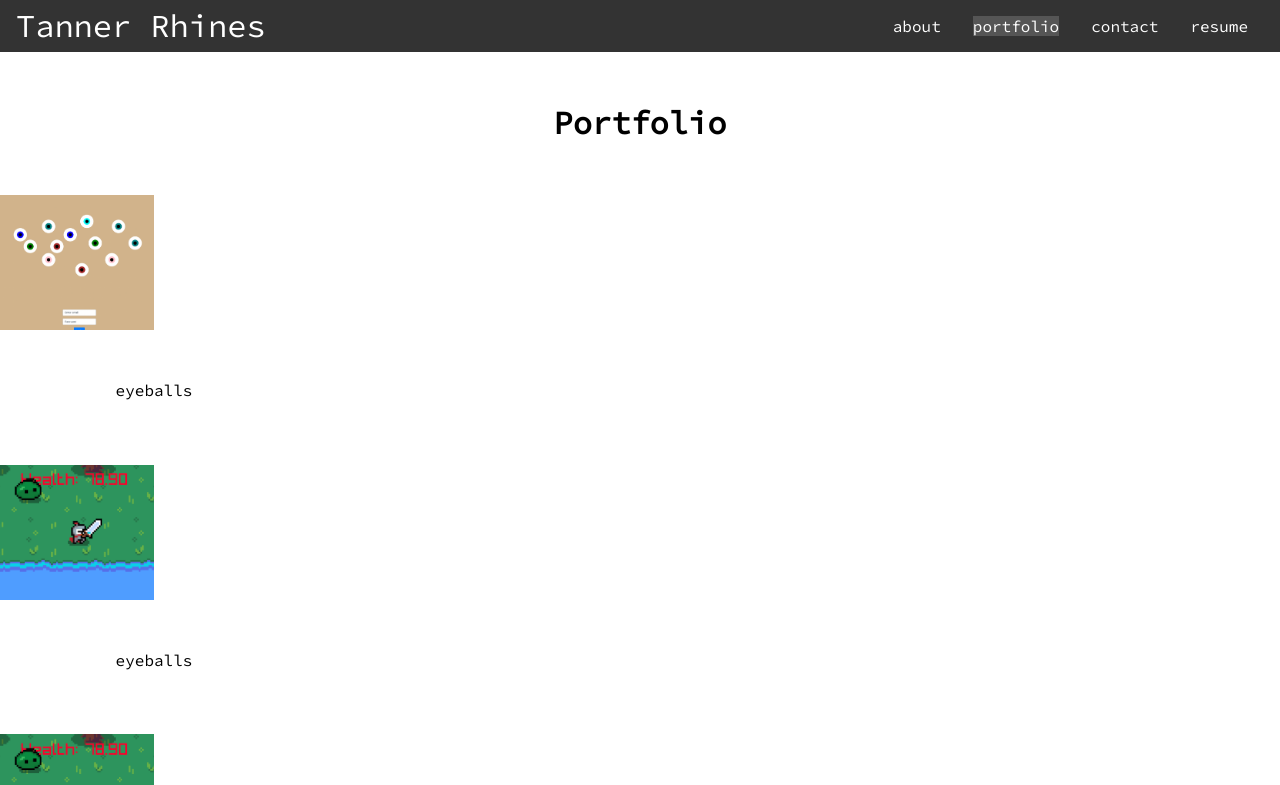
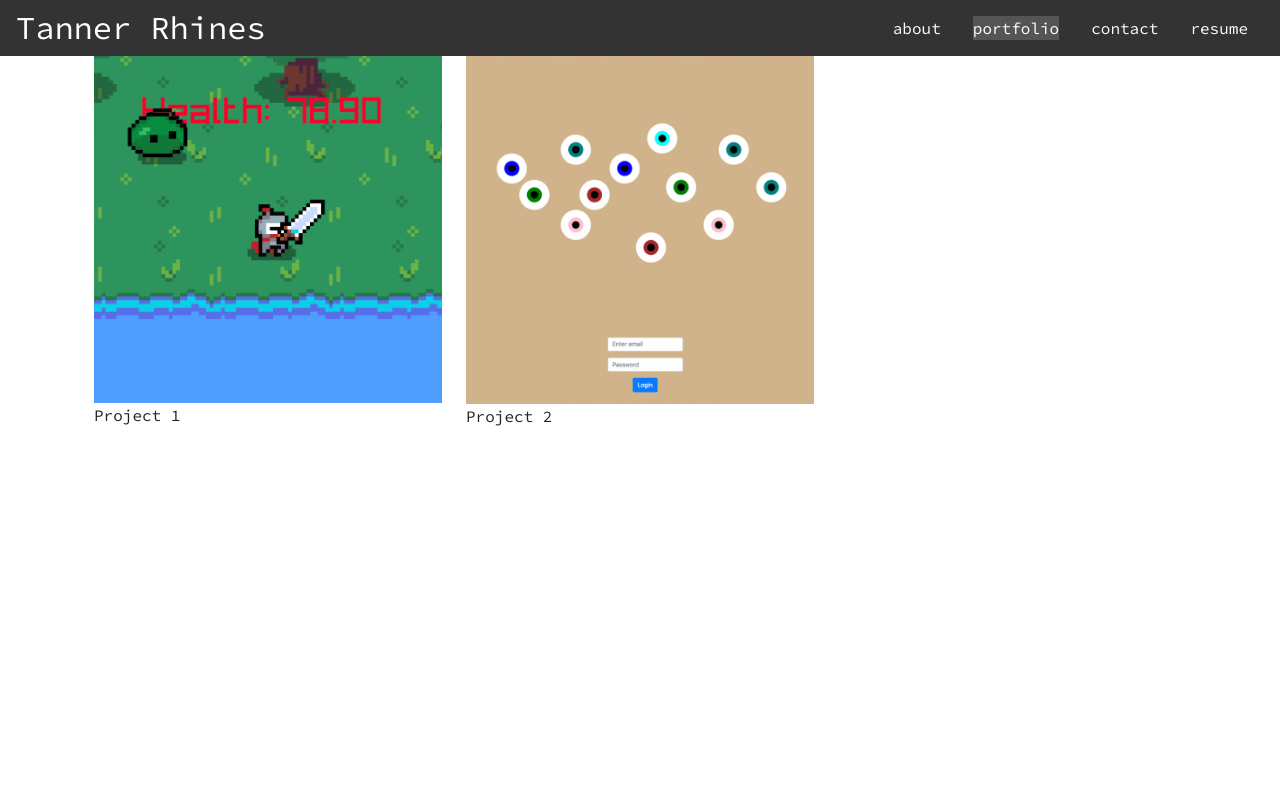
Before and after one commit to TannerRhines/ReactPortfolio, a React (Create React App) app in the folder react-portfolio/: page /portfolio in a window 1280 px wide. Shown: the top 785 px of the page. Built offline with nearby package versions, Linux system fonts and the light colour scheme.

Commit message:
added boostrap and created grid for images

```diff
--- a/react-portfolio/package.json
+++ b/react-portfolio/package.json
@@ -8,6 +8,7 @@
     "@testing-library/user-event": "^13.5.0",
     "axios": "^1.5.0",
     "body-parser": "^1.20.2",
+    "bootstrap": "^5.3.2",
     "concurrently": "^8.2.1",
     "cors": "^2.8.5",
     "dotenv": "^16.3.1",
--- a/react-portfolio/public/index.html
+++ b/react-portfolio/public/index.html
@@ -10,6 +10,12 @@
       content="Web site created using create-react-app"
     />
     <link rel="apple-touch-icon" href="%PUBLIC_URL%/logo192.png" />
+    <link
+      rel="stylesheet"
+      href="https://stackpath.bootstrapcdn.com/bootstrap/4.3.1/css/bootstrap.min.css"
+      integrity="sha384-ggOyR0iXCbMQv3Xipma34MD+dH/1fQ784/j6cY/iJTQUOhcWr7x9JvoRxT2MZw1T"
+      crossorigin="anonymous"
+    />
     <!--
       manifest.json provides metadata used when your web app is installed on a
       user's mobile device or desktop. See https://developers.google.com/web/fundamentals/web-app-manifest/
--- a/react-portfolio/src/pages/Portfolio.js
+++ b/react-portfolio/src/pages/Portfolio.js
@@ -1,41 +1,33 @@
 import React from 'react';
 import Project from './Project';
+import 'bootstrap/dist/css/bootstrap.min.css';
+
 import eyeballs from '../assets/images/eyeballs.png';
 import runner from '../assets/images/runner.png';
 
+const projects = [
+  { imageSrc: runner, altText: "Description 1", caption: "Project 1", projectLink: "link-to-your-project-1" },
+  { imageSrc: eyeballs, altText: "Description 2", caption: "Project 2", projectLink: "link-to-your-project-2" },
+];
+
 export default function Portfolio() {
   return (
-        <div>
-            <h1>Portfolio</h1>
-            <div className="projects-container">
+    <div className="gallery">
+      <section className="image-grid">
+        <div className="container-xxl">
+          <div className="row gy-4">
+            {projects.map((project, index) => (
               <Project
-                    imageSrc={eyeballs}
-                    caption="eyeballs"
-                    projectLink=""
+                key={index}
+                imageSrc={project.imageSrc}
+                altText={project.altText}
+                caption={project.caption}
+                projectLink={project.projectLink}
               />
-
+            ))}
           </div>
-
-
-            <div className="projects-container">
-                <Project
-                    imageSrc={runner}
-                    caption="eyeballs"
-                    projectLink=""
-                />
-
         </div>
-
-
-
-            <div className="projects-container">
-                <Project
-                    imageSrc={runner}
-                    caption="eyeballs"
-                    projectLink=""
-                />
-
-            </div>
+      </section>
     </div>
   );
 }
--- a/react-portfolio/src/pages/Project.css
+++ /dev/null
@@ -1,18 +0,0 @@
-
-
-.projects-container {
-    display: grid;
-    grid-template-columns: repeat(auto-fill, minmax(250px, 1fr));
-    gap: 16px;
-  }
-
-  .project-item {
-    position: relative;
-    overflow: hidden;
-  }
-
-  .project-item img {
-    width: 50%;
-    height: 50%;
-    object-fit: cover;
-  }
--- a/react-portfolio/src/pages/Project.js
+++ b/react-portfolio/src/pages/Project.js
@@ -1,15 +1,16 @@
 import React from 'react';
-import './Project.css';
 
-function Project({ imageSrc, caption, projectLink }) {
-    return (
-        <div className="project-item">
-            <a href={projectLink} target="_blank" rel="noopener noreferrer">
-                <img src={imageSrc} alt={caption} />
-            </a>
-            <p>{caption}</p>
-        </div>
-    );
+function Project({ imageSrc, altText, caption, projectLink }) {
+  return (
+    <div className="col-12 col-sm-6 col-md-4">
+      <figure>
+        <a className="d-block" href={projectLink}>
+          <img src={imageSrc} alt={altText} className="img-fluid" />
+        </a>
+        <figcaption>{caption}</figcaption>
+      </figure>
+    </div>
+  );
 }
 
 export default Project;
```
Also changed, not shown: 1 other file (tests, documents, lock files or other folders). Lines whose indentation alone changed are shown as unchanged.
